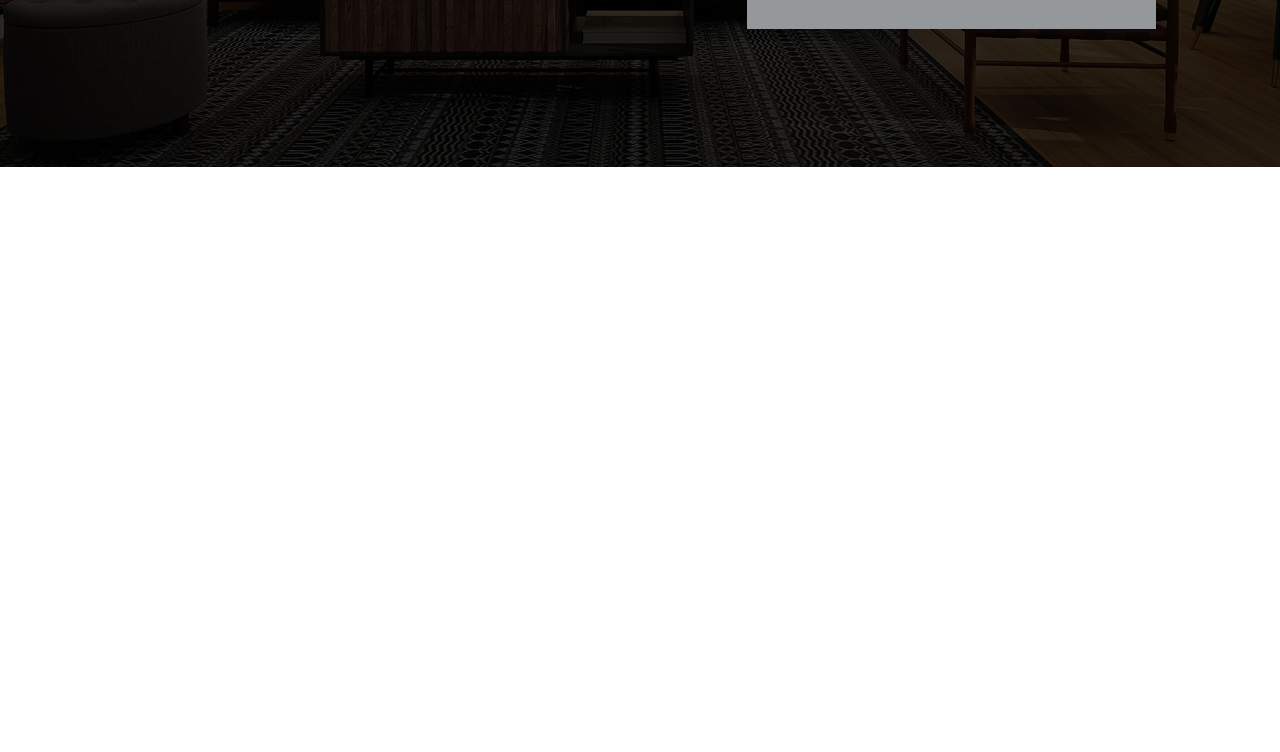
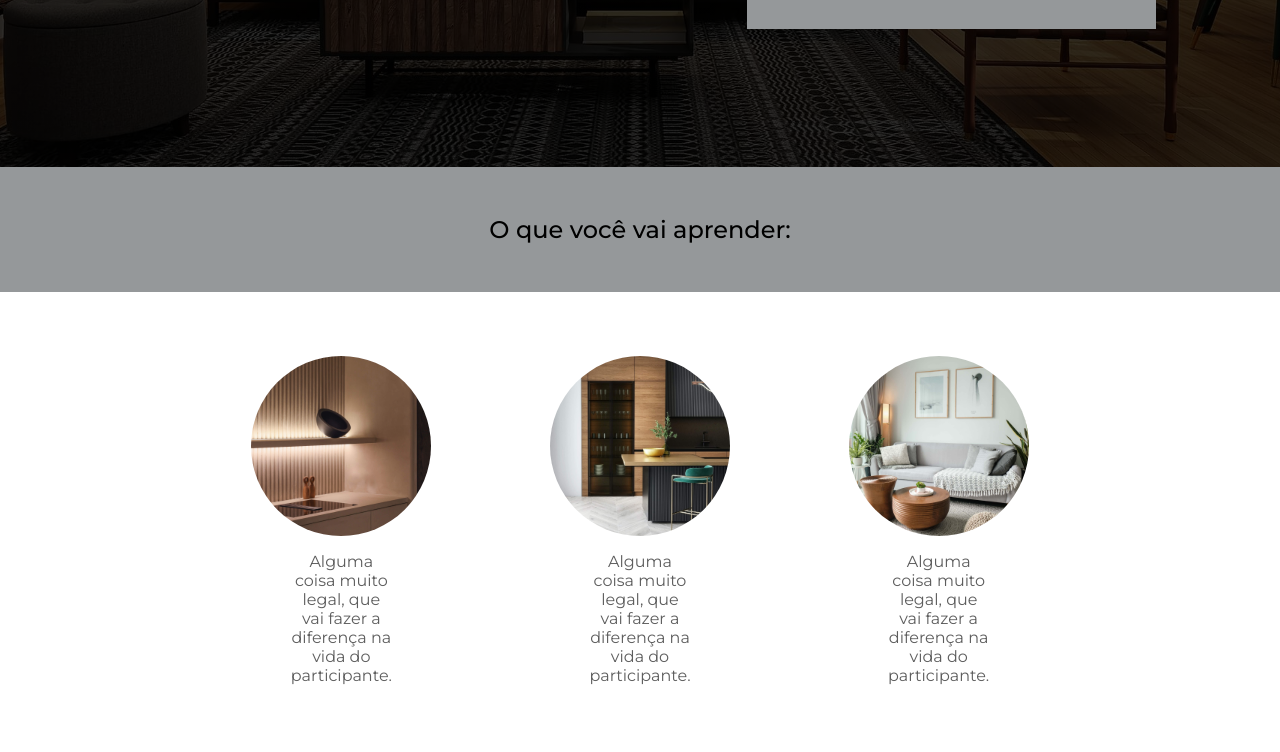
Before and after one commit to caio-dutra/indecor-landing-page, a plain HTML site: page index.html in a window 1280 px wide. Shown: the part 513-1265 px from the top of the page. Before the commit the page ends 800 px from the top, so only its background shows below. Drawn offline with nearby package versions, Linux system fonts and the light colour scheme.

Commit message:
section1

```diff
--- a/css/styles.css
+++ b/css/styles.css
@@ -3,7 +3,7 @@
     --secondary: #95989a;
     --text-color: #fff;
     --text-secondary: #000;
-    --text-tertiary: #d5d5d5;
+    --text-tertiary: #5d5d5d;
 }
 
 * {
@@ -11,6 +11,10 @@
     margin: 0;
     padding: 0;
     box-sizing: border-box;
+}
+
+body {
+    padding-bottom: 500px;
 }
 
 /* Event form */
@@ -98,3 +102,47 @@
 .btn:hover {
     opacity: 1.4;
 }
+
+/* Benefits section */
+#key-benefits h2 {
+    background-color: var(--secondary);
+    text-align: center;
+    padding: 2em;
+    font-weight: 500;
+}
+
+.benefits {
+    display: flex;
+    justify-content: space-around;
+    padding: 4rem;
+    width: 80%;
+    margin: 0 auto;
+}
+
+.benefit {
+    text-align: center;
+    display: flex;
+    flex-direction: column;
+    align-items: center;
+    max-width: 10%;
+    color: var(--text-tertiary);
+}
+
+.benefit .benefit-img {
+    width: 180px;
+    height: 180px;
+    border-radius: 50%;
+    background-size: cover;
+    background-position: center;
+    margin-bottom: 1em;
+}
+
+#benefit-1 {
+    background-image: url(/img/sqr-1.jpg);
+}
+#benefit-2 {
+    background-image: url(/img/sqr-2.jpg);
+}
+#benefit-3 {
+    background-image: url(/img/sqr-3.jpg);
+}
--- a/index.html
+++ b/index.html
@@ -54,5 +54,23 @@
                 </form>
             </div>
         </header>
+        <section id="key-benefits">
+            <h2>O que você vai aprender:</h2>
+            <div class="benefits">
+                <div class="benefit">
+                    <div id="benefit-1" class="benefit-img"></div>
+                    <p>Alguma coisa muito legal, que vai fazer a diferença na vida do participante.</p>
+                </div>
+                <div class="benefit">
+                    <div id="benefit-2" class="benefit-img"></div>
+                    <p>Alguma coisa muito legal, que vai fazer a diferença na vida do participante.</p>
+                </div>
+                <div class="benefit">
+                    <div id="benefit-3" class="benefit-img"></div>
+                    <p>Alguma coisa muito legal, que vai fazer a diferença na vida do participante.</p>
+                </div>
+            </div>
+
+        </section>
     </body>
 </html>
```
